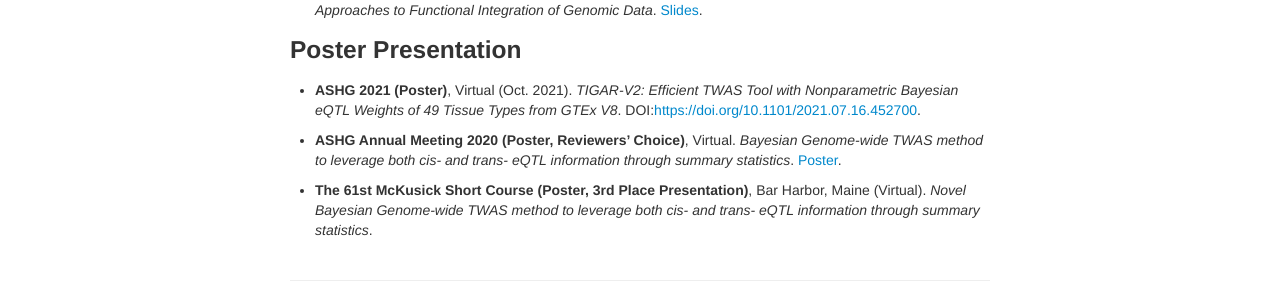
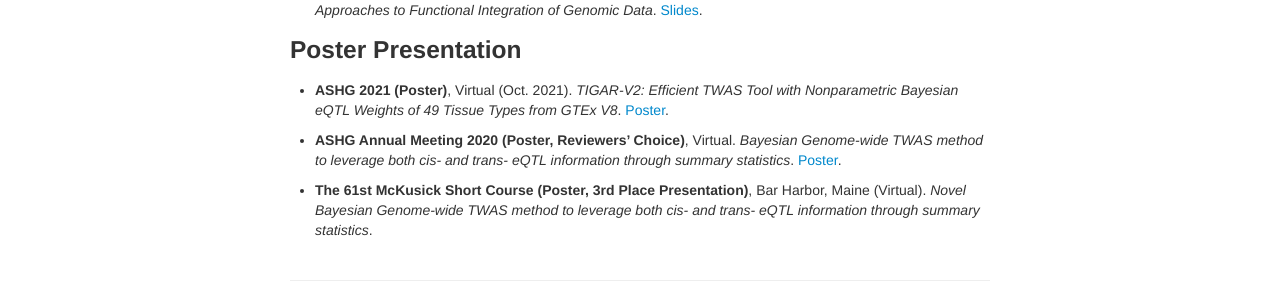
Before and after one commit to yanglab-emory/yanglab-emory.github.io, a Jekyll site: the page built from pages/papers.md, in a window 1280 px wide. Shown: the part 1862-2156 px from the top of the page. Built offline with Jekyll 4.4.1, drawn with Linux system fonts in a browser that asks for light colours.

Commit message:
update poster

```diff
--- a/pages/papers.md
+++ b/pages/papers.md
@@ -63,7 +63,7 @@ Transcriptomic Data Imputation Enhances Gene Mapping of Complex Traits_.
 
 ### Poster Presentation
 
-*  **ASHG 2021 (Poster)**, Virtual (Oct. 2021). _TIGAR-V2: Efficient TWAS Tool with Nonparametric Bayesian eQTL Weights of 49 Tissue Types from GTEx V8_. DOI:<https://doi.org/10.1101/2021.07.16.452700>.
+*  **ASHG 2021 (Poster)**, Virtual (Oct. 2021). _TIGAR-V2: Efficient TWAS Tool with Nonparametric Bayesian eQTL Weights of 49 Tissue Types from GTEx V8_. <a href="../assets/PresentationSlides/TIGAR_V2_ASHG_2021_poster.pdf">Poster</a>.
 
 * **ASHG Annual Meeting 2020 (Poster, Reviewers' Choice)**, Virtual. _Bayesian Genome-wide TWAS method to leverage both cis- and trans- eQTL information through summary statistics_. <a href="../assets/PresentationSlides/ASHG2020-ePoster_JYang.pdf">Poster</a>.
 
```
Also changed, not shown: 1 other file.
